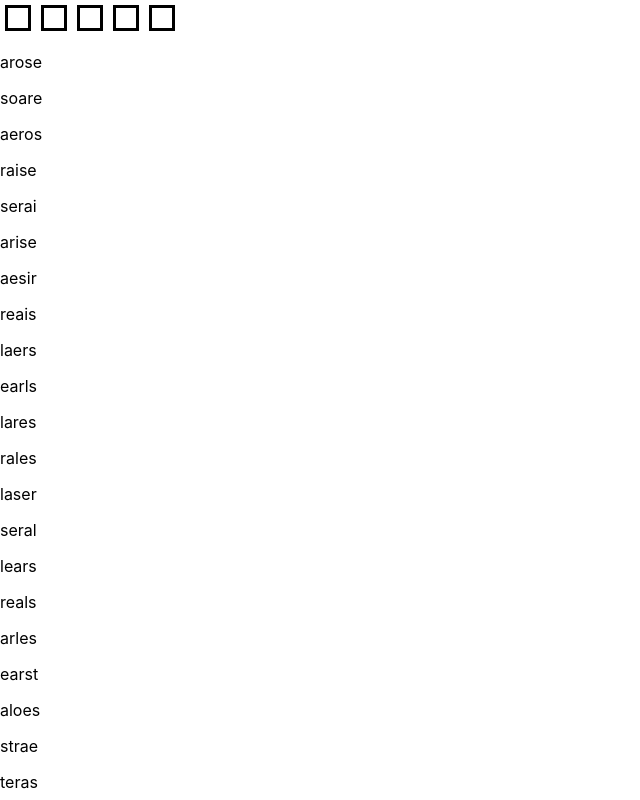
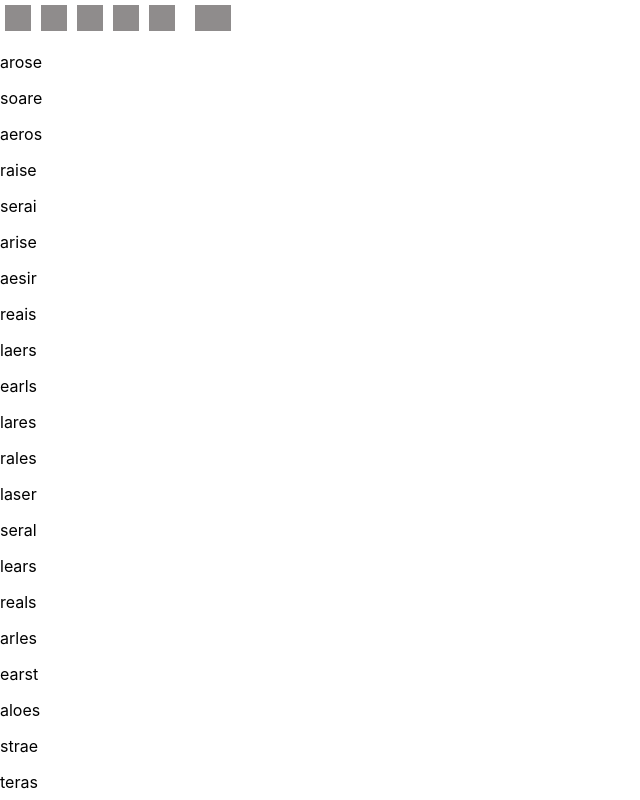
Before and after one commit to JRB03/wordai, a React (Create React App) app: page / in a window 1280 px wide. Shown: the top 800 px of the page, without its empty margins (0-640 px from the left). Built offline with nearby package versions, Linux system fonts and the light colour scheme.

Commit message:
added colors, exclude box, and css

```diff
--- a/src/App.js
+++ b/src/App.js
@@ -2,18 +2,22 @@ import './style/App.css';
 import { useState, useEffect } from 'react';
 
 import words from './pop/words.js';
+import { setSelectionRange } from '@testing-library/user-event/dist/utils';
 
 function App() {
-  const [l1,setL1] = useState({l:' ',c:2});
-  const [l2,setL2] = useState({l:' ',c:2});
-  const [l3,setL3] = useState({l:' ',c:2});
-  const [l4,setL4] = useState({l:' ',c:2});
-  const [l5,setL5] = useState({l:' ',c:2});
+  const [l1,setL1] = useState({l:' ',c:0});
+  const [l2,setL2] = useState({l:' ',c:0});
+  const [l3,setL3] = useState({l:' ',c:0});
+  const [l4,setL4] = useState({l:' ',c:0});
+  const [l5,setL5] = useState({l:' ',c:0});
+  const [not,setNot] = useState([]);
+
+  const [exWidth,setExwidth] = useState('20px');
 
   const [list,setList] = useState(words);
 
   const updateLetter = (l,e) => {
-        if(!(e.key === 'Backspace' || e.code === 'Space' || ( e.which >= 65 && e.which <= 90 ) )) return;
+        if(!(e.key === 'Backspace' || ( e.which >= 65 && e.which <= 90 ) )) return;
     switch(l) {
       case 1:
         if(e.key === 'Backspace') setL1({c:l1.c,l:' '});
@@ -35,6 +39,44 @@ function App() {
         if(e.key === 'Backspace') setL5({c:l5.c,l:' '});
         else setL5({c:l5.c,l:e.key});
         break;
+      case 6:
+        if(e.key === 'Backspace') {
+          setNot(not.filter((_,i) => i !== not.length-1))
+        }
+        else if(!not.includes(e.key)) setNot([...not,e.key]);
+        break;
+    }
+    setList(words);
+  }
+
+  const updateColor = (l) => {
+    let c;
+    switch(l) {
+      case 1:
+        c = l1.c
+        if(c+1>2) c = -1;
+        setL1({c:(c+1),l:l1.l});
+        break;
+      case 2:
+        c = l2.c
+        if(c+1>2) c = -1;
+        setL2({c:(c+1),l:l2.l});
+        break
+      case 3:
+        c = l3.c
+        if(c+1>2) c = -1;
+        setL3({c:(c+1),l:l3.l});
+        break;
+      case 4:
+        c = l4.c
+        if(c+1>2) c = -1;
+        setL4({c:(c+1),l:l4.l});
+        break;
+      case 5:
+        c = l5.c
+        if(c+1>2) c = -1;
+        setL5({c:(c+1),l:l5.l});
+        break;
     }
     setList(words);
   }
@@ -46,33 +88,48 @@ function App() {
     let idx = 0;
     while(idx < list.length) {
       let ink = true;
+      let ex = [...not];
       for(let n = 0; n < 5;n++) {
         let l = guess[n].l;
         let c = guess[n].c;
 
         if(l !== ' ' && c === 2 && list[idx].charAt(n) !== l) ink = false;
         if(l !== ' ' && c === 1 && !list[idx].includes(l)) ink = false;
-
+        if(l !== ' ' && c === 0) ex.push(l);
       }
+      ex.forEach( l => {
+        if(list[idx].includes(l)) ink = false;
+      })
       if(ink) arr.push(list[idx]);
       idx++;
     }
     setList(arr);
-  },[l1,l2,l3,l4,l5]);
+
+    for(let i = 0; i <=5; i++) setColor(i);
+  },[l1,l2,l3,l4,l5,not]);
 
 
-  const changeColor = (l) => {
+  const setColor = (c) => {
+  if(c.l === ' ' || c.c === 0) return '#8f8c8c';
+  if(c.c === 1) return '#eed494';
+  if(c.c === 2) return '#9ac8b7';
+  };
 
-  };
+  useEffect(() => {
+    if(not.length <= 2) setExwidth('30px');
+    else setExwidth('fit-content')
+  },[not])
+
 
   return (
     <div>
       <div className='boxes'>
-        <p className='input' tabIndex='1' onKeyDown={ (e) => { updateLetter(1,e) } }>{l1.l}</p>
-        <p className='input' tabIndex='2' onKeyDown={ (e) => { updateLetter(2,e) } }>{l2.l}</p>
-        <p className='input' tabIndex='3' onKeyDown={ (e) => { updateLetter(3,e) } }>{l3.l}</p>
-        <p className='input' tabIndex='4' onKeyDown={ (e) => { updateLetter(4,e) } }>{l4.l}</p>
-        <p className='input' tabIndex='5' onKeyDown={ (e) => { updateLetter(5,e) } }>{l5.l}</p>
+        <p className='input' tabIndex='1' style={{background: setColor(l1)}} onKeyDown={ (e) => { updateLetter(1,e) } } onClick={()=> {updateColor(1)}}>{l1.l}</p>
+        <p className='input' tabIndex='2' style={{background: setColor(l2)}} onKeyDown={ (e) => { updateLetter(2,e) } } onClick={()=> {updateColor(2)}}>{l2.l}</p>
+        <p className='input' tabIndex='3' style={{background: setColor(l3)}} onKeyDown={ (e) => { updateLetter(3,e) } } onClick={()=> {updateColor(3)}}>{l3.l}</p>
+        <p className='input' tabIndex='4' style={{background: setColor(l4)}} onKeyDown={ (e) => { updateLetter(4,e) } } onClick={()=> {updateColor(4)}}>{l4.l}</p>
+        <p className='input' tabIndex='5' style={{background: setColor(l5)}} onKeyDown={ (e) => { updateLetter(5,e) } } onClick={()=> {updateColor(5)}}>{l5.l}</p>
+        <p className='exclude' tabIndex='6' style={{width: exWidth}} onKeyDown={ (e) => { updateLetter(6,e) } }>{not.join(' ')}</p>
       </div>
 
       <div className='list'>
--- a/src/style/App.css
+++ b/src/style/App.css
@@ -2,8 +2,36 @@
   display: flex;
 }
 .input{
-  border-style: solid;
+  display: flex;
+  justify-content: center;
+
+
   margin: 5px;
   width: 20px;
   height: 20px;
+  padding: 3px;
+  padding-bottom: 4px;
+  padding-top: 2px;
+
+
+  background: #eed494;
+  background-color: #9ac8b7;
+  background-color: #8f8c8c;
+
+  color: white;
 }
+.exclude{
+  display:flex;
+  justify-content: left;
+
+  background-color: #8f8c8c;
+
+  margin: 5px;
+  margin-left: 15px;
+  height: 20px;
+  padding: 3px;
+  padding-bottom: 4px;
+  padding-top: 2px;
+
+  color: white;
+}
```
